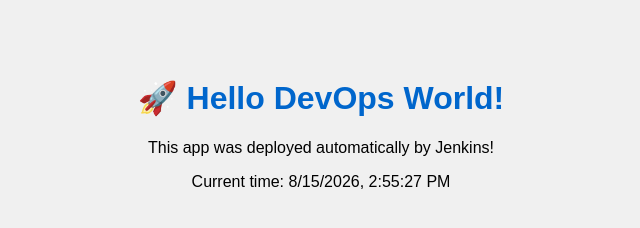
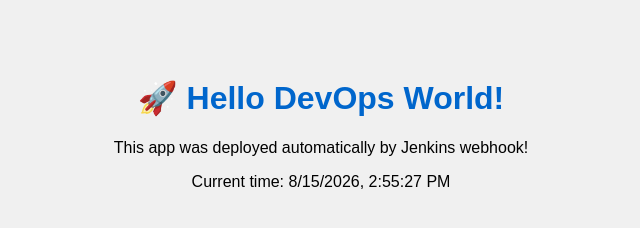
Before and after one commit to vrak15/version, a plain HTML site: page index.html in a window 1280 px wide. Shown: the whole page, without its empty margins (319-959 px from the left). Drawn offline with Linux system fonts and the light colour scheme.

Commit message:
Update deployment message in index.html

```diff
--- a/index.html
+++ b/index.html
@@ -9,7 +9,7 @@
 </head>
 <body>
     <h1>🚀 Hello DevOps World!</h1>
-    <p>This app was deployed automatically by Jenkins!</p>
+    <p>This app was deployed automatically by Jenkins webhook!</p>
     <p>Current time: <span id="time"></span></p>
     <script>
         document.getElementById('time').textContent = new Date().toLocaleString();
```
